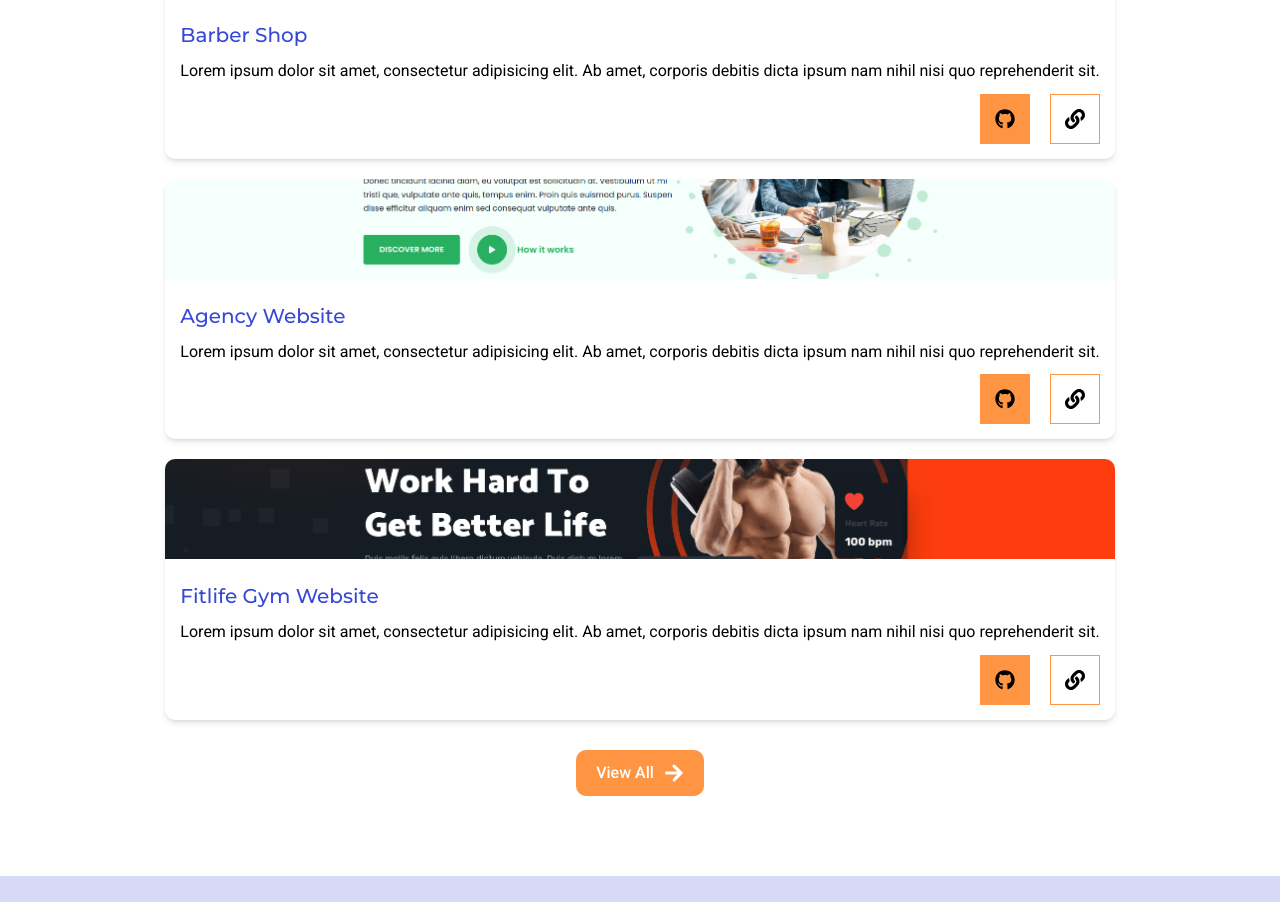
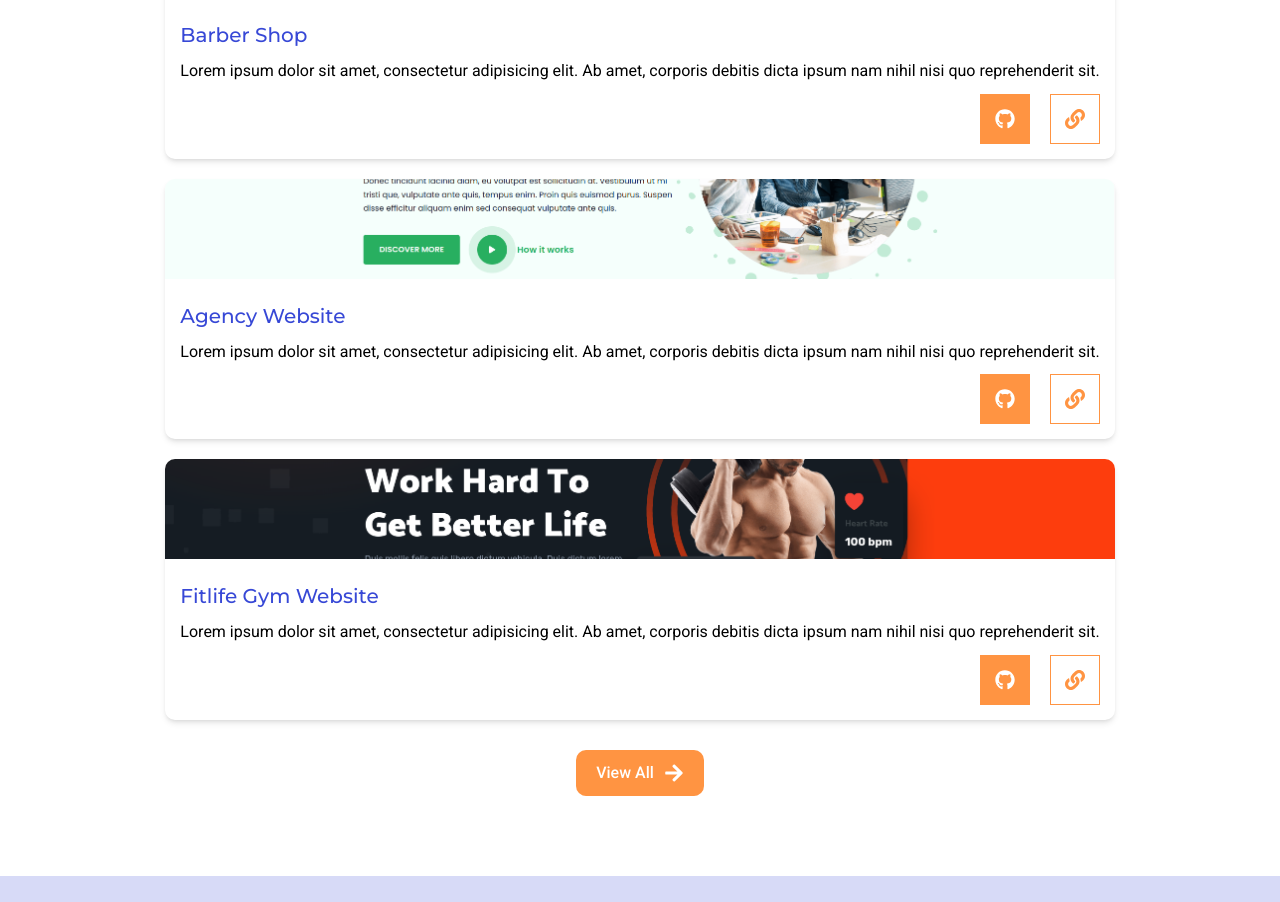
Before and after one commit to devgithinji/portfolio-frontend, a Next.js app: page / in a window 1280 px wide. Shown: the part 5810-6712 px from the top of the page. Built offline with nearby package versions, Linux system fonts and the light colour scheme.

Commit message:
code fix

```diff
--- a/styles/globals.css
+++ b/styles/globals.css
@@ -607,11 +607,26 @@ ul.skills-list li span {
     font-size: 20px;
     place-content: center;
     background: var(--accent);
+    color: var(--white);
 }
 
 .project-btn.outline {
     background: var(--white);
     border: 1px solid var(--accent);
+    color: var(--accent);
+}
+
+
+.project .img {
+    transition: var(--transition);
+}
+
+.project:is(:hover, :focus) .img {
+    transform: scale(1.1);
+}
+
+.projects .btn-accent:is(:hover, :focus) {
+    background: var(--accent-light);
 }
 
 /*-----------------------------------*\
```
